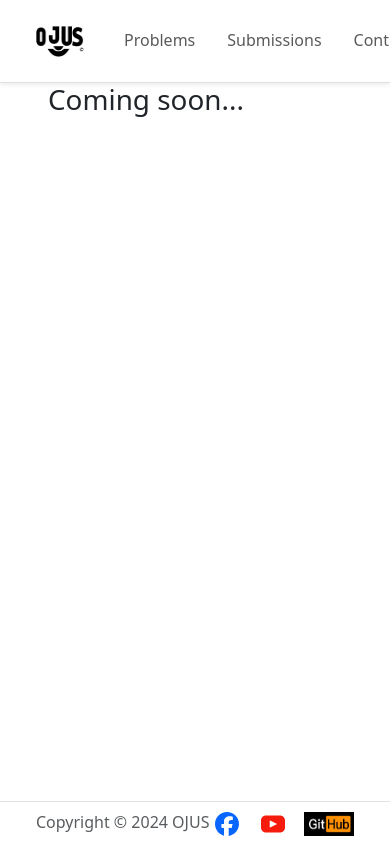
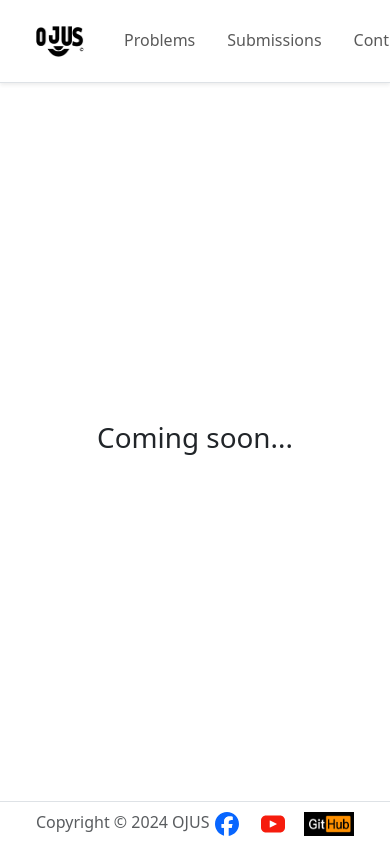
Before and after one commit to itnccuong/OJUS, a React (Vite) app in the folder frontend/: page / in a window 390 px wide. Shown: the top 844 px of the page. Built offline with nearby package versions, Linux system fonts and the light colour scheme; no server answers.

Commit message:
Update responsive for contribution list

```diff
--- a/frontend/src/pages/Contribution/ContributionList.tsx
+++ b/frontend/src/pages/Contribution/ContributionList.tsx
@@ -133,15 +133,9 @@ export default function ContributionList() {
   );
 
   return (
-    <>
-      <div className="d-flex flex-column">
-        <div
-          className="container d-flex flex-column"
-          style={{
-            height: "87vh",
-          }}
-        >
-          <div className="d-flex flex-row mt-3 align-items-center gap-2">
+    <div className="d-flex flex-grow-1 py-4 px-5">
+      <div className="container-xxl">
+        <div className="d-flex flex-row align-items-center gap-2">
           <DropdownButton variant="secondary" title="Difficulty">
             <div className="d-flex flex-column">
               {Difficulty.map((diff, index) => (
@@ -311,6 +305,5 @@ export default function ContributionList() {
         </Table>
       </div>
     </div>
-    </>
   );
 }
--- a/frontend/src/pages/Home.tsx
+++ b/frontend/src/pages/Home.tsx
@@ -1,9 +1,10 @@
 export default function Home() {
   return (
     <>
-      {/*<NavBar />*/}
-      <div className="flex-grow-1 px-5">
-        <h1>Coming soon...</h1>
+      <div className="flex-grow-1 d-flex">
+        <div className="container-xxl d-flex justify-content-center align-items-center">
+          <h1>Coming soon...</h1>
+        </div>
       </div>
     </>
   );
```
Lines whose indentation alone changed are shown as unchanged.
